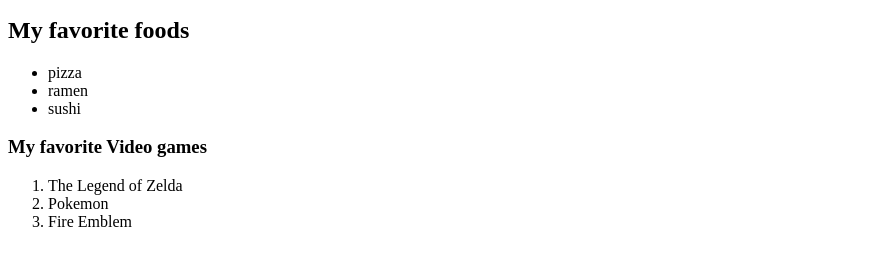
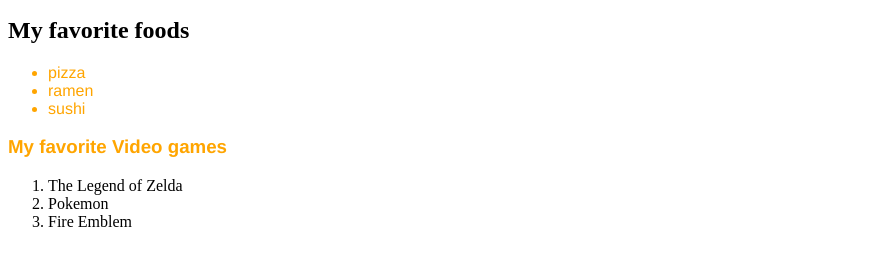
Before and after one commit to MikeB0920/My_Website, a plain HTML site: page index.html in a window 1280 px wide. Shown: the part 221-486 px from the top of the page, without its empty margins (0-881 px from the left). Drawn offline with Linux system fonts and the light colour scheme.

Commit message:
Added CSS styling to the titles of the lists created

```diff
--- a/index.html
+++ b/index.html
@@ -14,12 +14,12 @@
     <h2 class="header">About Me</h2>
     <p>My name is <strong>Miguel</strong> from Texas, I love video games, music, and all kinds of tech including both software and hardware.</p>
     <h2>My favorite foods</h2>
-    <ul>
+    <ul class="header">
         <li>pizza</li>
         <li>ramen</li>
         <li>sushi</li>
     </ul>
-    <h3>My favorite Video games</h3>
+    <h3 class="header">My favorite Video games</h3>
     <ol>
         <li>The Legend of Zelda</li>
         <li>Pokemon</li>
```
